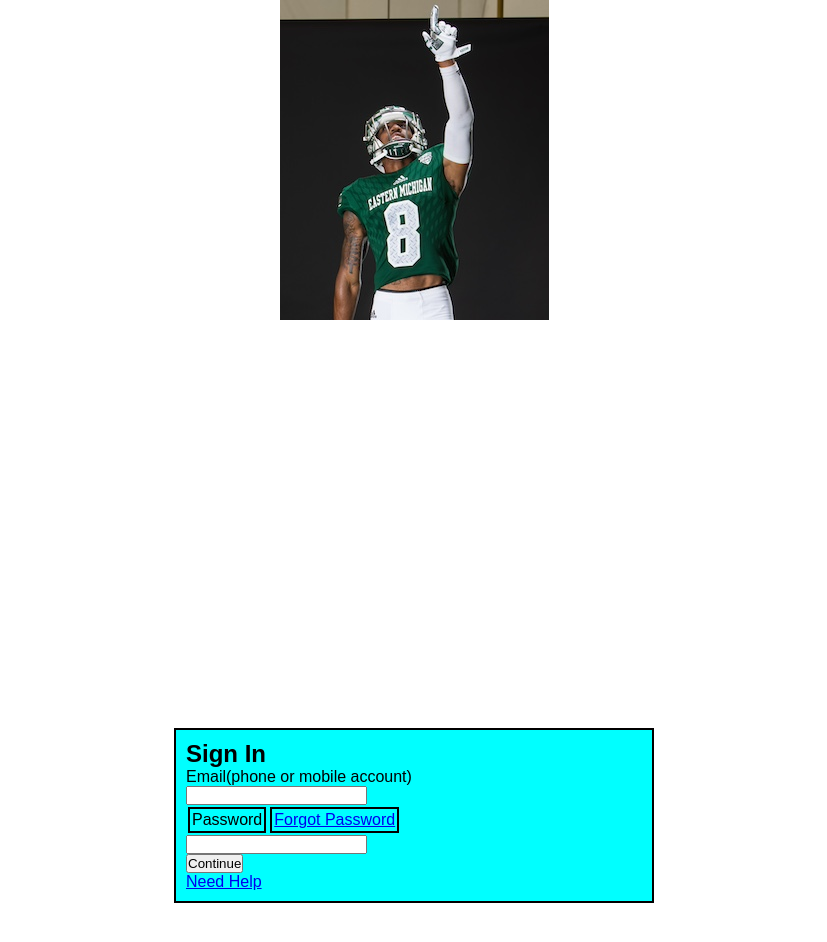
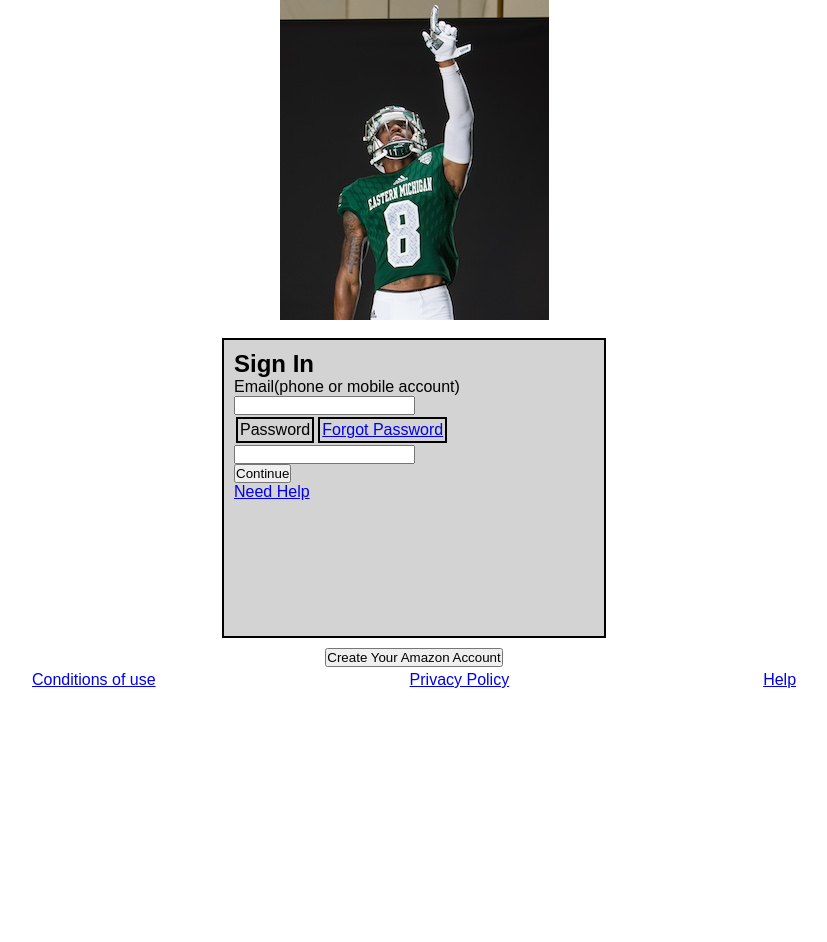
Before and after one commit to jarontjohnson/amazon-replica, a plain HTML site: page index.html in a window 1280 px wide. Shown: the whole page, without its empty margins (226-1053 px from the left). After the commit the page ends 800 px from the top, so only its background shows below. Drawn offline with Linux system fonts and the light colour scheme.

Commit message:
Tried my best

```diff
--- a/index.html
+++ b/index.html
@@ -6,7 +6,6 @@
     <link rel="stylesheet" href="styles.css">
     <title>Amazon login</title>
 </head>
-<main>
 <header> <h1><img src="./image/Gods Plan Cropped.jpg" alt=""></h1> </header>
     <main>
         <form>
@@ -26,6 +25,15 @@
             </div>
         </form>
     </main>
-
+<create>
+    <button>Create Your Amazon Account</button>
+</create>
+<footer>
+    <space class="foot">
+        <Space class="link"><a href="Conditions of use">Conditions of use</a></Space>
+        <Space class="link"><a href="privacy">Privacy Policy</a></Space>
+        <space class="link"><a href="help">Help</a></Space>
+    </space>
+</footer>
 </body>
 </html>
--- a/styles.css
+++ b/styles.css
@@ -11,11 +11,19 @@
 h2 {
     text-align: left
 }
+main{
+    display: flex;
+    align-items: center;
+    justify-content: center;
+}
 form{
-    background-color: aqua;
+    width: 30vw;
+    height: 300px;
+    position: center;
+    background-color: lightgrey;
     padding: 10px;
     border: 2px solid black;
-    margin: 400px;
+    margin: 10px;
 
 
 }
@@ -33,3 +41,20 @@
 p{
     text-align: left
 }
+create{
+    display: flex;
+    align-items: center;
+    justify-content: center;
+}
+.foot{
+    display: flex;
+    flex-direction: row;
+    justify-content: space-evenly;
+    padding: 2px;
+    margin: 2px;
+    border: 2px;
+}
+footer{
+    align-items: center;
+    justify-content: center;
+}
```
Lines whose indentation alone changed are shown as unchanged.
